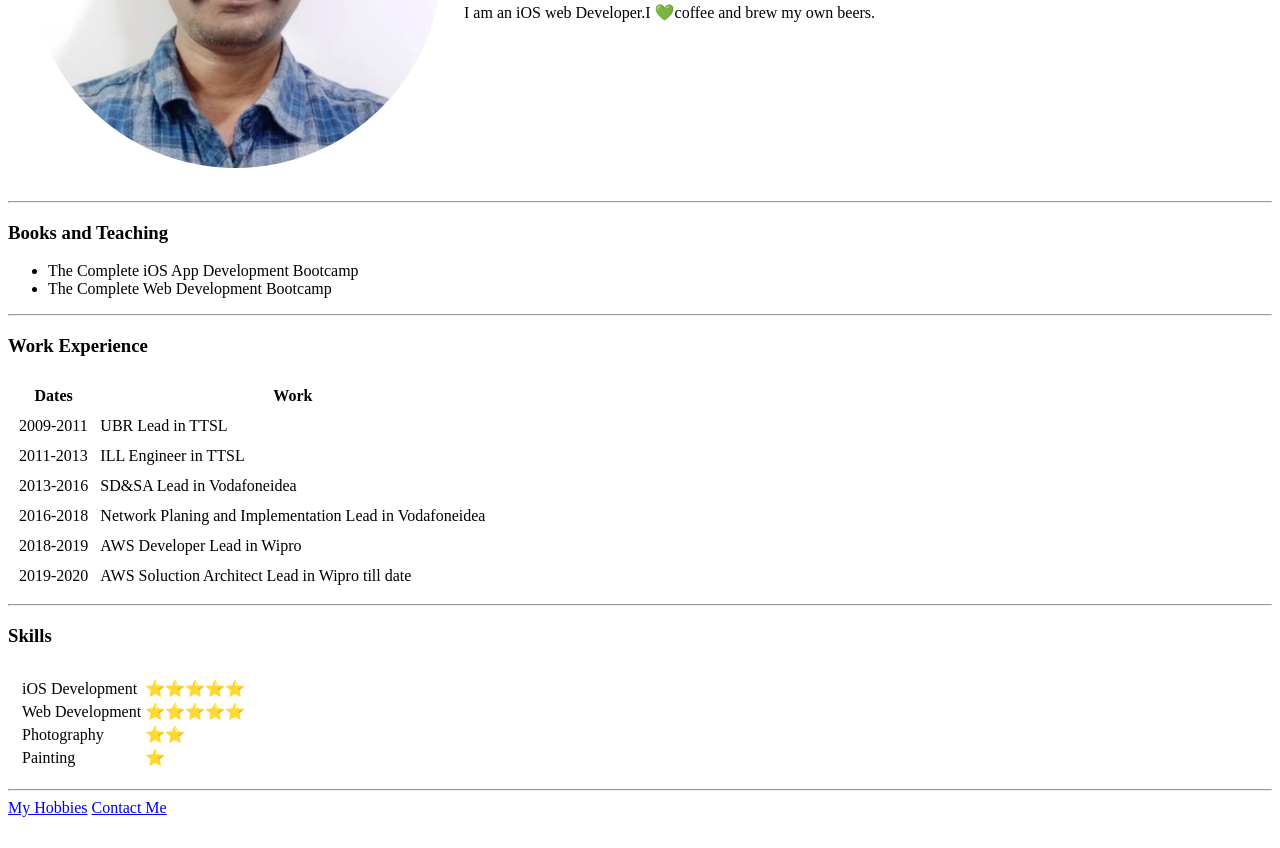
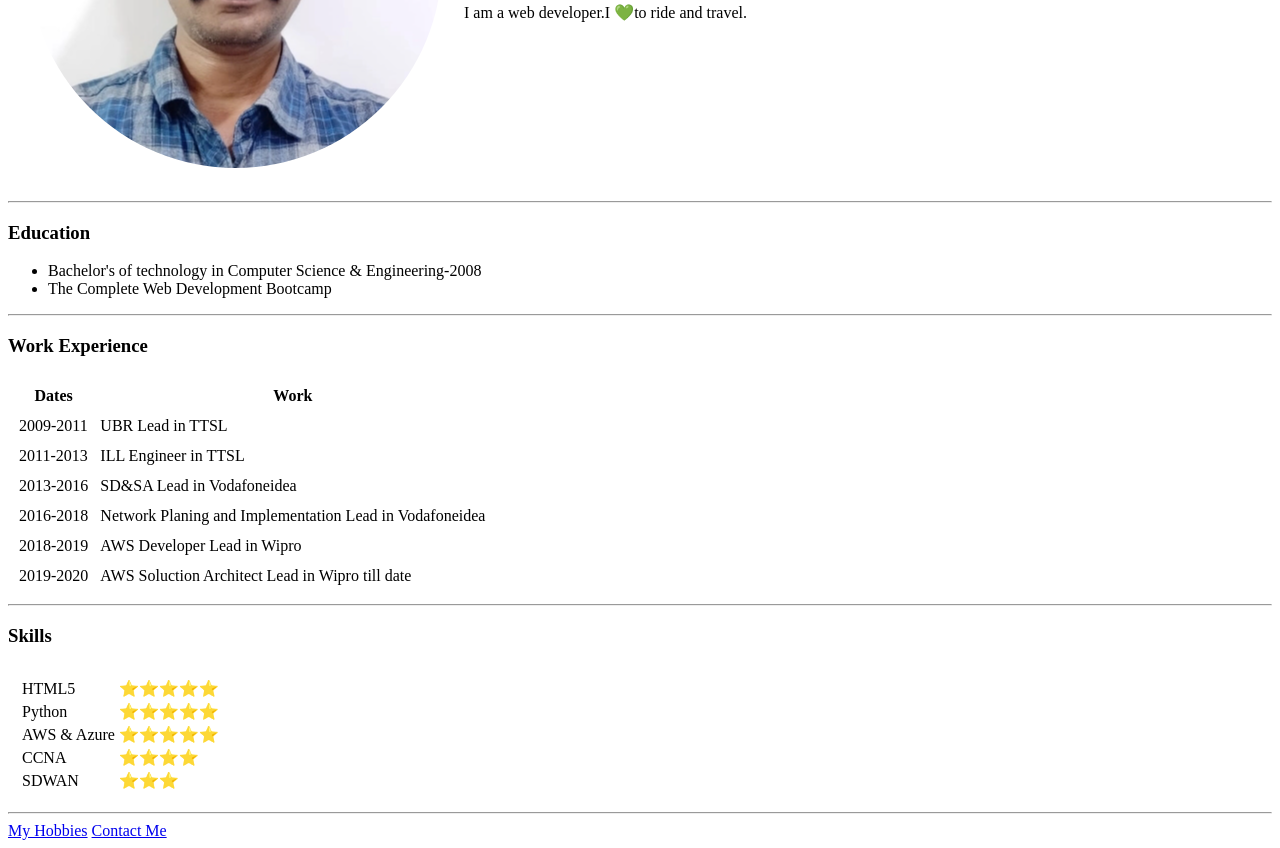
Before and after one commit to nswamywebdeveloper/cv, a plain HTML site: page index.html in a window 1280 px wide. Shown: the part 274-1122 px from the top of the page. Before the commit the page ends 1099 px from the top, so only its background shows below. Drawn offline with Linux system fonts and the light colour scheme.

Commit message:
Add initial cv website files

```diff
--- a/index.html
+++ b/index.html
@@ -11,14 +11,14 @@
             <td><img src="Tata1.png " alt="Narayanaswamy profile pic"></td>
             <td><h1>Narayanaswamy</h1>
             <p><em>AWS Lead in <strong><a href="https://mywipro.wipro.com//">Wipro Limited.</a></strong></em></p>
-            <p>I am an iOS web Developer.I 💚coffee and brew my own beers.</p></td>
+            <p>I am a web developer.I 💚to ride and travel.</p></td>
         </tr>
     </table>
 
     <hr>
-    <h3>Books and Teaching</h3>
+    <h3>Education</h3>
     <ul>
-        <li>The Complete iOS App Development Bootcamp</li>
+        <li>Bachelor's of technology in Computer Science & Engineering-2008</li>
         <li>The Complete Web Development Bootcamp</li>
     </ul>
     <hr>
@@ -66,20 +66,24 @@
             <td>
                 <table>
                     <tr>
-                        <td>iOS Development</td>
+                        <td>HTML5</td>
                         <td>⭐⭐⭐⭐⭐</td>
                     </tr>
                     <tr>
-                        <td>Web Development</td>
+                        <td>Python</td>
                         <td>⭐⭐⭐⭐⭐</td>
                     </tr>
                     <tr>
-                        <td>Photography</td>
-                        <td>⭐⭐</td>
+                        <td>AWS & Azure</td>
+                        <td>⭐⭐⭐⭐⭐</td>
                     </tr>
                     <tr>
-                        <td>Painting</td>
-                        <td>⭐</td>
+                        <td>CCNA</td>
+                        <td>⭐⭐⭐⭐</td>
+                        <tr>
+                            <td>SDWAN</td>
+                            <td>⭐⭐⭐</td>
+                        </tr>
                     </tr>
                 </table>
             </td>
```
Also changed, not shown: My Hobbies.html (+2 -2 lines).
